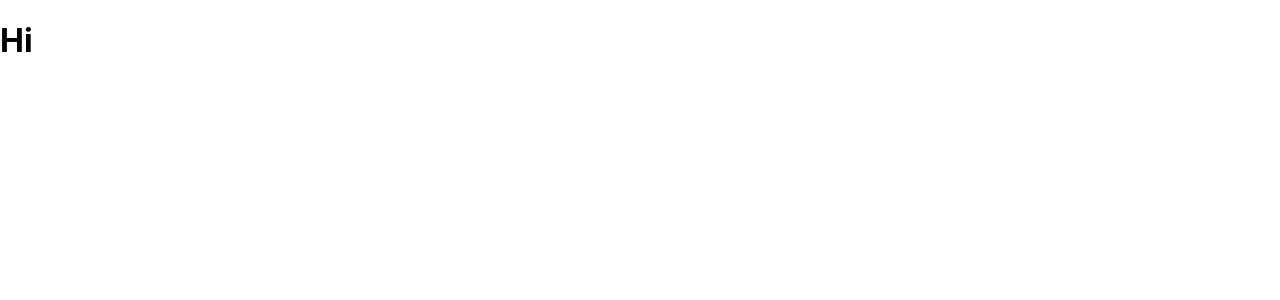
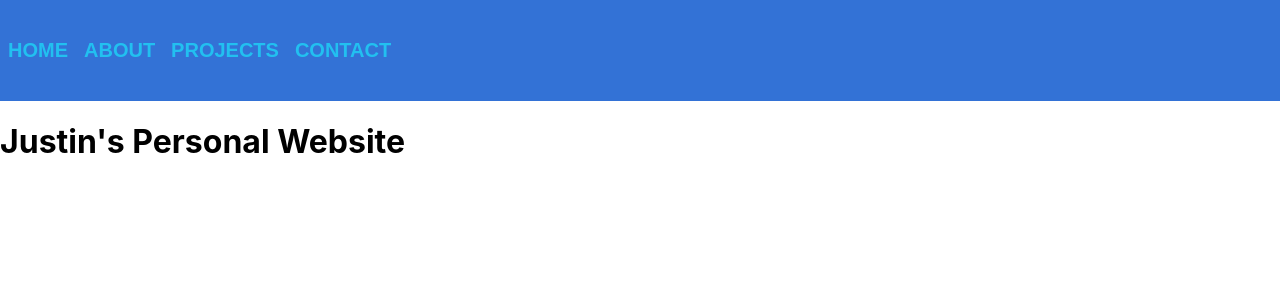
Before and after one commit to justin-glazer/Personal-Website, a React (Create React App) app in the folder personal-website/: page / in a window 1280 px wide. Shown: the top 300 px of the page. Built offline with nearby package versions, Linux system fonts and the light colour scheme.

Commit message:
added navbar and about, contact, projects pages

```diff
--- a/personal-website/package.json
+++ b/personal-website/package.json
@@ -3,6 +3,9 @@
   "version": "0.1.0",
   "private": true,
   "dependencies": {
+    "@emotion/react": "^11.14.0",
+    "@emotion/styled": "^11.14.0",
+    "@mui/material": "^7.1.0",
     "@testing-library/dom": "^10.4.0",
     "@testing-library/jest-dom": "^6.6.3",
     "@testing-library/react": "^16.3.0",
--- /dev/null
+++ b/personal-website/src/About.tsx
@@ -0,0 +1,13 @@
+import React from "react";
+import Navbar from "./Navbar";
+
+function About() {
+    return (
+        <>
+            <Navbar/>
+            <h1>Hi!!!!</h1>
+        </>
+    )
+}
+
+export default About
--- a/personal-website/src/App.tsx
+++ b/personal-website/src/App.tsx
@@ -1,17 +1,39 @@
 import React from 'react';
 import { BrowserRouter, Routes, Route } from 'react-router-dom';
 import Landing from './Landing';
+import About from './About';
+import Projects from './Projects';
+import Contact from './Contact';
 import './App.css';
+import { ThemeProvider } from '@emotion/react';
+import { createTheme } from '@mui/material';
 
 function App() {
+  const theme = createTheme({
+    palette: {
+      primary: {
+        main: '#3372d6',
+        light: '#22c0f0',
+        dark: '#0c0878',
+      }
+
+    },
+    typography: {
+      fontFamily: '"Poppins", sans-serif',
+    }
+  })
+
   return (
-    <>
+    <ThemeProvider theme = {theme}>
       <BrowserRouter>
         <Routes>
           <Route path="/" element={<Landing />}/>
+          <Route path="/About" element={<About/>}/>
+          <Route path="/Projects" element={<Projects/>}/>
+          <Route path="/Contact" element={<Contact/>}/>
         </Routes>
       </BrowserRouter>
-    </>
+    </ThemeProvider>
   );
 }
 
--- /dev/null
+++ b/personal-website/src/Contact.tsx
@@ -0,0 +1,13 @@
+import React from "react";
+import Navbar from "./Navbar";
+
+function Contact() {
+    return (
+        <>
+          <Navbar/>
+          <h1>CONTACT</h1>
+        </>
+    )
+}
+
+export default Contact
--- a/personal-website/src/Landing.tsx
+++ b/personal-website/src/Landing.tsx
@@ -1,9 +1,12 @@
+import { AppBar } from '@mui/material';
 import React from 'react';
+import Navbar from './Navbar';
 
 function Landing(){
     return (
         <>
-            <h1>Hi</h1>
+          <Navbar/>
+          <h1>Justin's Personal Website</h1>
         </>
     )
 }
--- /dev/null
+++ b/personal-website/src/Navbar.tsx
@@ -0,0 +1,18 @@
+import React from 'react';
+import { Link } from 'react-router-dom';
+
+import { AppBar, Button } from '@mui/material';
+
+function Navbar() {
+
+    return(
+        <AppBar position="static" sx={{flexDirection: 'row', boxShadow: 'none', height: '101px', padding: '0' }}>
+            <Button component={Link} to="/" sx={{ color: 'primary.light', fontSize: '20px', fontWeight: 'bold' }}>Home</Button>
+            <Button component={Link} to="/About" sx={{ color: 'primary.light', fontSize: '20px', fontWeight: 'bold' }}>About</Button>
+            <Button component={Link} to="/Projects" sx={{ color: 'primary.light', fontSize: '20px', fontWeight: 'bold' }}>Projects</Button>
+            <Button component={Link} to="/Contact" sx={{ color: 'primary.light', fontSize: '20px', fontWeight: 'bold' }}>Contact</Button>
+        </AppBar>
+    )
+}
+
+export default Navbar
--- /dev/null
+++ b/personal-website/src/Projects.tsx
@@ -0,0 +1,13 @@
+import React from "react";
+import Navbar from "./Navbar";
+
+function Project() {
+    return (
+        <>
+          <Navbar/>
+          <h1>PROJECT</h1>
+        </>
+    )
+}
+
+export default Project
```
Also changed, not shown: 1 other file (tests, documents, lock files or other folders).
